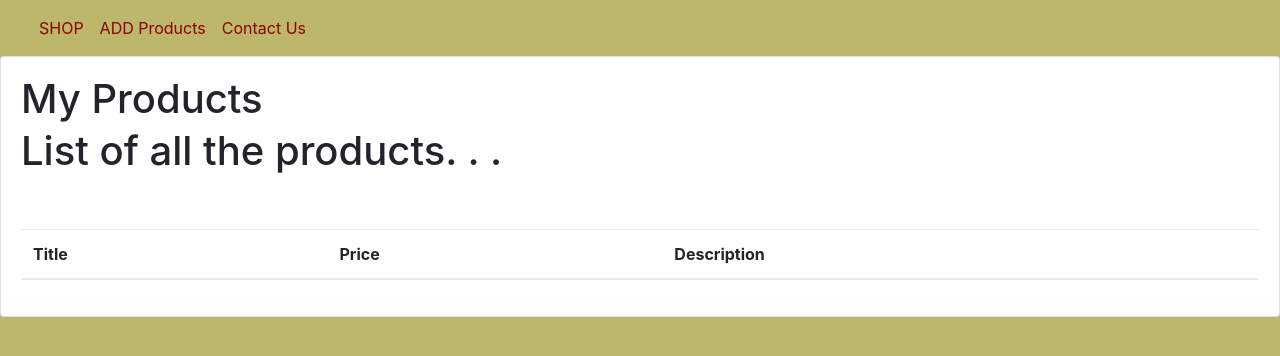
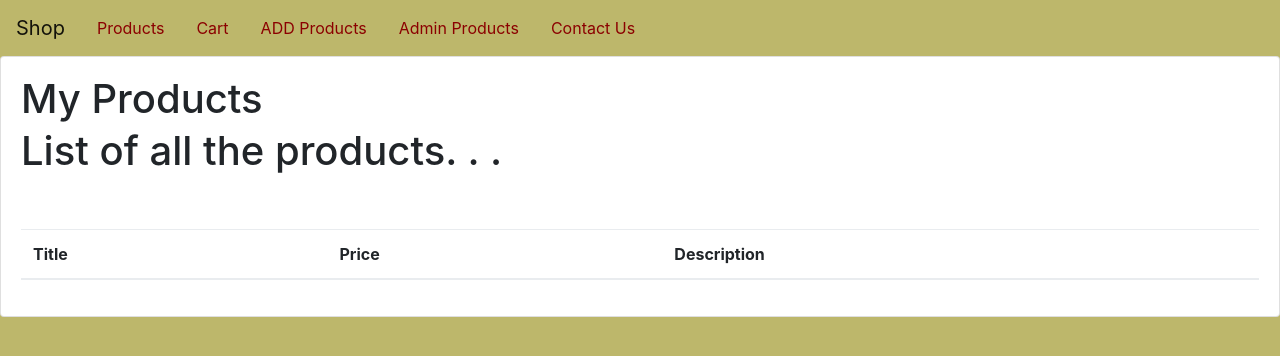
Before and after one commit to Devina6/ExpressJS, a plain HTML site: page views/shop/index.html in a window 1280 px wide. Drawn offline with nearby package versions, Linux system fonts and the light colour scheme.

Commit message:
Update and rename views/shop.html to views/shop/index.html

```diff
--- a/views/shop.html
+++ b/views/shop/index.html
@@ -8,23 +8,16 @@
 	   <link rel="stylesheet" href="/css/main.css">
    </head>
    <body>
-       <nav class="navbar navbar-expand-lg bg-body-tertiary">
-           <div class="container-fluid">
-               <div class="collapse navbar-collapse" id="navbarNav">
-                    <ul class="navbar-nav">
-                        <li class="nav-item">
-                            <a class="nav-link active" href="/">SHOP</a>
-                        </li>
-                        <li class="nav-item">
-                            <a class="nav-link active" href="/admin/add-product">ADD Products</a>
-                        </li>
-			    <li class="nav-item">
-                            <a class="nav-link active" href="/contactus/contact">Contact Us</a>
-                        </li>
-                    </ul>
-                </div>
-		  </div>
-	</nav>
+       <nav class="navbar navbar-expand-lg navbar-light ">
+
+        <a class="navbar-brand" href="/">Shop</a>
+        <a class="nav-link active" aria-current="page" href="/products">Products</a>
+        <a class="nav-link active" aria-current="page" href="/cart">Cart</a>
+        <a class="nav-link active" aria-current="page" href="/admin/add-product">ADD Products</a>
+        <a class="nav-link active" aria-current="page" href="/admin/products">Admin Products</a>
+        <a class="nav-link active" aria-current="page" href="/contactus/contact">Contact Us</a>
+
+    </nav>
 	<div id="main" class="card card-body">
             <h1>My Products</h1>
             <h1>List of all the products. . . </h1>
```
